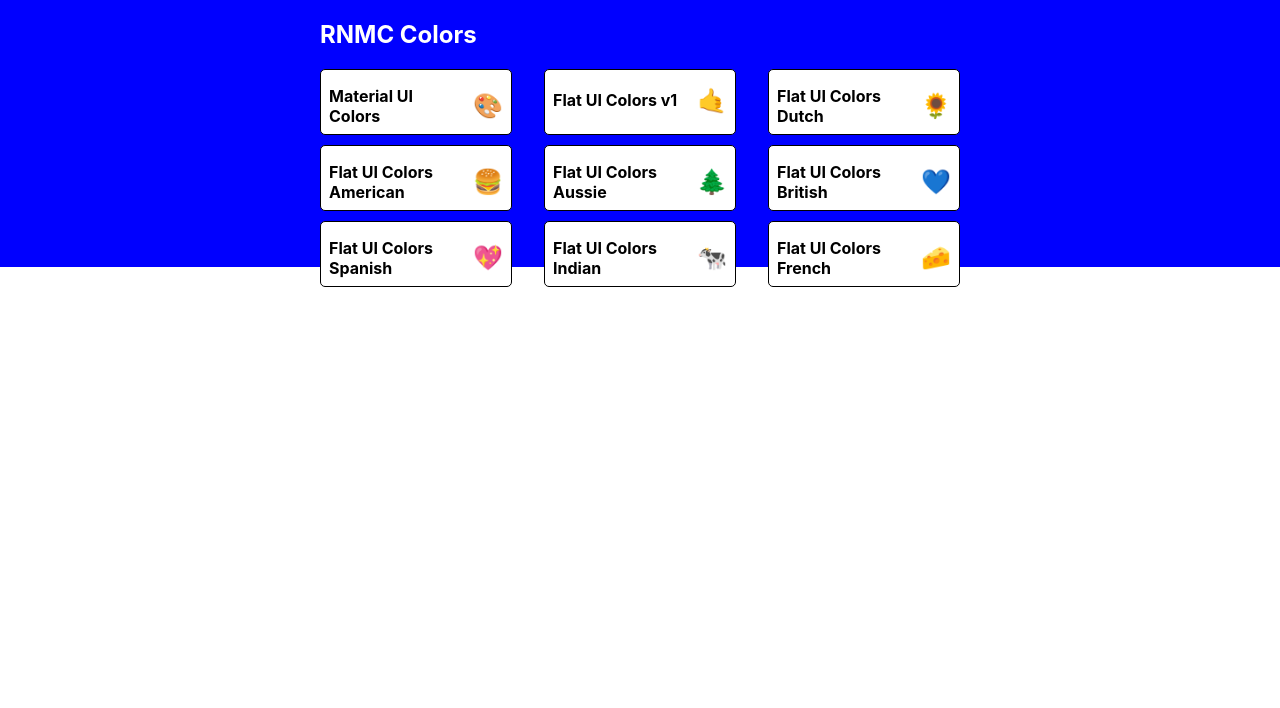
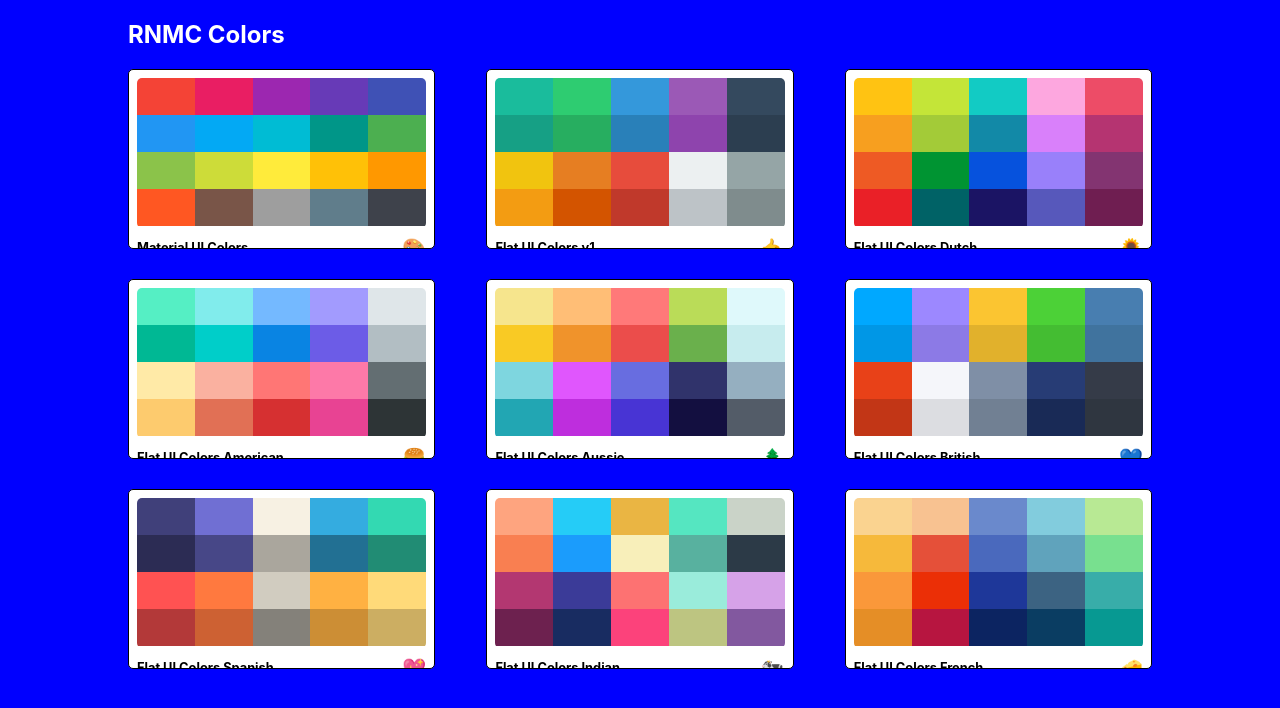
Before and after one commit to RenzoMurinaCadierno/React-RNMCColors, a React (Create React App) app: page / in a window 1280 px wide. Shown: the top 708 px of the page. Built offline with nearby package versions, Linux system fonts and the light colour scheme.

Commit message:
Finished Basic styles for Palette and MiniPalette

```diff
--- a/src/components/MiniPalette/MiniPalette.js
+++ b/src/components/MiniPalette/MiniPalette.js
@@ -8,13 +8,17 @@
     borderRadius: '5px',
     padding: '0.5rem',
     position: 'relative',
-    overflor: 'hidden',
+    overflow: 'hidden',
     "& hover": {
       cursor: 'pointer'
     }
   },
   colors: {
-    // backgroundColor: 'grey',
+    backgroundColor: 'white',
+    height: '150px',
+    width: '100%',
+    borderRadius: '5px',
+    overflow: 'hidden'
   },
   title: {
     display: 'flex',
@@ -23,25 +27,44 @@
     margin: 0,
     color: 'black',
     paddingTop: '0.5rem',
-    fontSize: '1rem',
+    fontSize: '0.8rem',
     position: 'relative'
   },
   emoji: {
     marginLeft: '0.5rem',
-    fontSize: '1.5rem'
+    fontSize: '1.2rem'
+  },
+  miniColor: {
+    height: '25%',
+    width: '20%',
+    display: 'inline-block',
+    margin: '0 auto',
+    position: 'relative',
+    marginBottom: '-4.5px'
   }
 }
 
-const MiniPalette = ({ classes, paletteName, emoji }) => (
-  <div className={classes.root}>
-    <div className={classes.colors}>
+const MiniPalette = props => {
+
+  const { classes, paletteName, emoji, colors } = props
+  const miniColorBoxes = colors.map(color => (
+    <div
+      key={color.name}
+      className={classes.miniColor}
+      style={{ backgroundColor: color.color}}
+    />
+  ))
+
+  return (
+    <div className={classes.root}>
+      <div className={classes.colors}> {miniColorBoxes} </div>
       <h5 className={classes.title}>
         {paletteName}
         <span className={classes.emoji}> {emoji} </span>
       </h5>
     </div>
-  </div>
-)
+  )
+}
 
 
 export default withStyles(styles)(MiniPalette)
--- a/src/containers/PaletteList/PaletteList.js
+++ b/src/containers/PaletteList/PaletteList.js
@@ -6,13 +6,13 @@
 const styles = {
   root: {
     backgroundColor: 'blue',
-    height: '100%',
+    height: '100vh',
     display: 'flex',
     alignItems: 'flex-start',
     justifyContent: 'center'
   },
   container: {
-    width: '50%',
+    width: '80%',
     display: 'flex',
     flexFlow: 'column wrap',
   },
```
